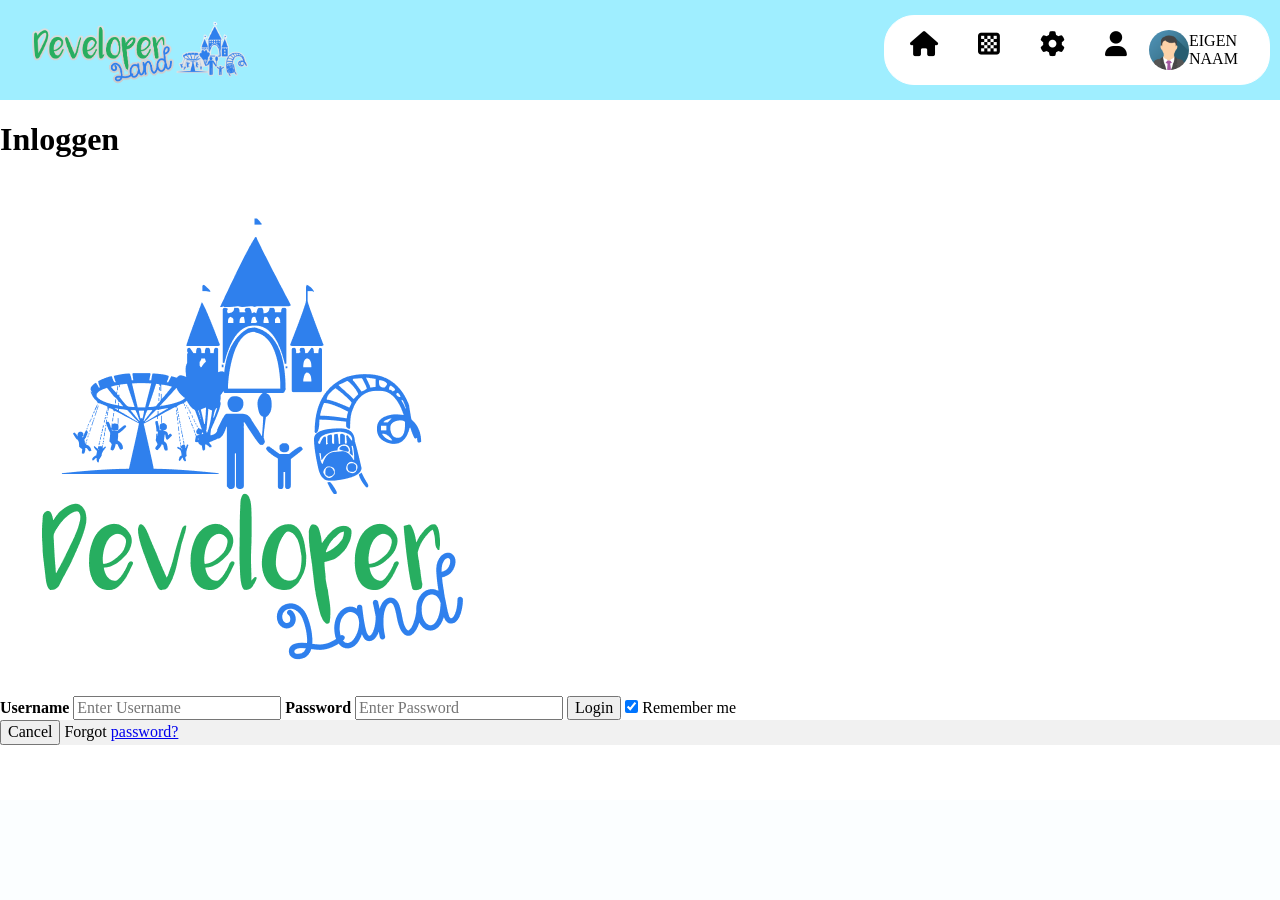
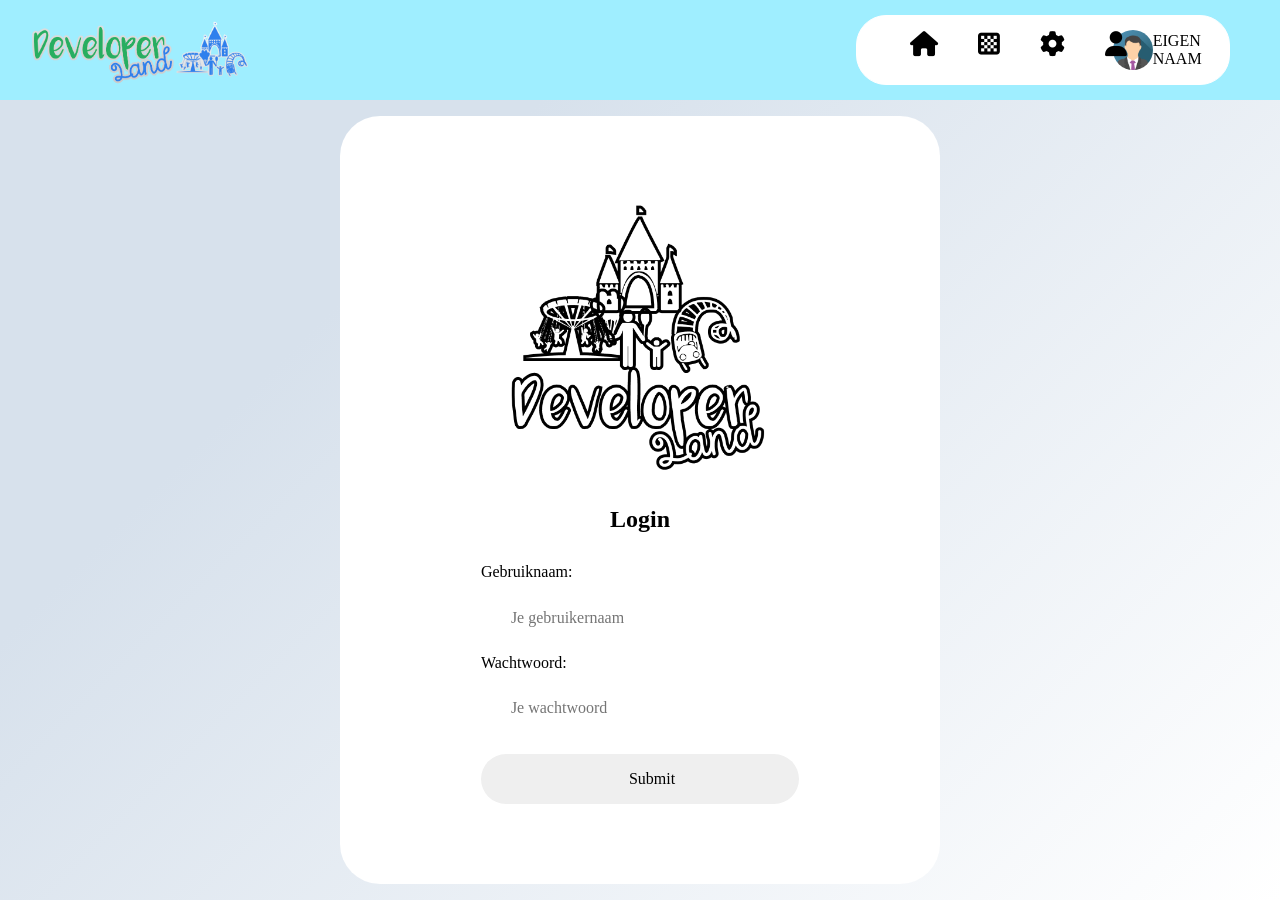
Before and after one commit to Tmes4/scrumboard, a PHP site: page /scrumboard/login.php in a window 1280 px wide. Before the commit the page ends 745 px from the top, so only its background shows below. Run offline with PHP 8.4, Linux system fonts and the light colour scheme; some libraries are stand-ins or nearby versions.

Commit message:
login-sql-loginController gemaakt
inloggen page verbetert oud zit in txt bestand

```diff
--- a/css/main.css
+++ b/css/main.css
@@ -2,6 +2,10 @@
   --primaryColor: #ed242e;
   --secondaryColor:#0a2133;
 } */
+
+body {
+  width: 100%;
+}
 
 /* header STRAT */
 
@@ -13,7 +17,6 @@ header {
 .header-area {
   display: flex;
   justify-content: space-between;
-  width: 100%;
   height: 100px;
   align-items: center;
   padding: 0 20px;
@@ -72,6 +75,7 @@ header {
 .nav-holder ul li a  {
   color: #000;
   font-size: 25px;
+  cursor: pointer;
 }
 
 .nav-holder ul li::before {
@@ -108,11 +112,10 @@ header {
 }
 
 .nav-holder ul li:hover::after {
-  right: -3px;
-  bottom: -3px;
+  right: -2px;
+  bottom: -2px;
   opacity: 1;
   cursor: pointer;
-
 }
 
 /* profile style */
@@ -134,3 +137,48 @@ header {
   transition: 0.6s;
   width: 50px ;
 }
+
+/* Login START */
+
+main {
+  background: linear-gradient(315deg, #ffffff 0%, #d7e1ec 74%);
+
+  min-height: 100vh;
+  display: flex;
+  justify-content: center;
+  align-items: center;
+}
+
+.wrapper {
+  width: 500px;
+  display: flex;
+  flex-direction: column ;
+  align-items: center;
+  background-color: white;
+  border-radius: 40px;
+  padding: 70px 50px;
+  box-shadow: 0px 10px 10px rgba(0.1);
+}
+
+label {
+  display: block;
+}
+
+input {
+  width: 100%;
+  height: 50px;
+  border: none;
+  border-radius: 50px;
+  padding-left: 30px;
+  margin: 10px 0;
+}
+
+.title {
+  text-align: center;
+  margin-bottom: 30px;
+}
+
+.inlog-img {
+  width: 300px;
+
+}
--- a/header.php
+++ b/header.php
@@ -3,10 +3,9 @@
 <header>
     <div class="header-area">
         <div class="logo">
-            <img src="./img/logo-big-v4.png" alt="">
+            <img src="<?php echo $base_url; ?>./img/logo-big-v4.png" alt="">
             <!-- <h2>Developer Land</h2> -->
         </div>
-
         <div class="navbar-area">
             <div class="nav-holder">
                 <ul>
@@ -17,7 +16,7 @@
                 </ul>
             </div>
             <div class="profile">
-                <img src="./img/img_avatar.png" alt="">
+                <img src="<?php echo $base_url; ?>./img/img_avatar.png" alt="">
                 <p>EIGEN NAAM</p>
             </div>
         </div>
--- a/login.php
+++ b/login.php
@@ -1,36 +1,26 @@
 <!DOCTYPE html>
 <html lang="en">
+
 <head>
-    <title>Login</title>
-    <?php require_once './head.php';?>
+  <?php require_once './head.php'; ?>
+  <title>Login</title>
 </head>
+
 <body>
-    <?php require_once './header.php';?>
-    <div class="login">
-        <h1>Inloggen</h1>
+  <?php require_once './header.php'; ?>
+  <main>
+    <div class="wrapper">
+      <img src="<?php echo $base_url; ?>./img/logo-big-outlines-only.png" class="inlog-img">
+      <h2 class="title">Login</h2>
+      <form action="./backend/loginController.php" method="POST">
+        <label for="username">Gebruiknaam:</label>
+        <input type="text" name="username" id="username" placeholder="Je gebruikernaam">
+        <label for="password">Wachtwoord:</label>
+        <input type="password" name="password" id="password" placeholder="Je wachtwoord">
+        <input type="submit">
+      </form>
     </div>
-    <form action="action_page.php" method="post">
-  <div class="imgcontainer">
-    <img src="./img/logo-big-fill-only.png" alt="Avatar" class="avatar">
-  </div>
+  </main>
+</body>
 
-  <div class="container">
-    <label for="uname"><b>Username</b></label>
-    <input type="text" placeholder="Enter Username" name="uname" required>
-
-    <label for="psw"><b>Password</b></label>
-    <input type="password" placeholder="Enter Password" name="psw" required>
-
-    <button type="submit">Login</button>
-    <label>
-      <input type="checkbox" checked="checked" name="remember"> Remember me
-    </label>
-  </div>
-
-  <div class="container" style="background-color:#f1f1f1">
-    <button type="button" class="cancelbtn">Cancel</button>
-    <span class="psw">Forgot <a href="#">password?</a></span>
-  </div>
-</form>
-</body>
 </html>
```
Also changed, not shown: backend/loginController.php (+31 -0 lines), doc/users.sql (added, +26 -0 lines), oud-login.txt (added, +36 -0 lines), task/index.php (+33 -0 lines), img/logo-big-v2.png (deleted).
